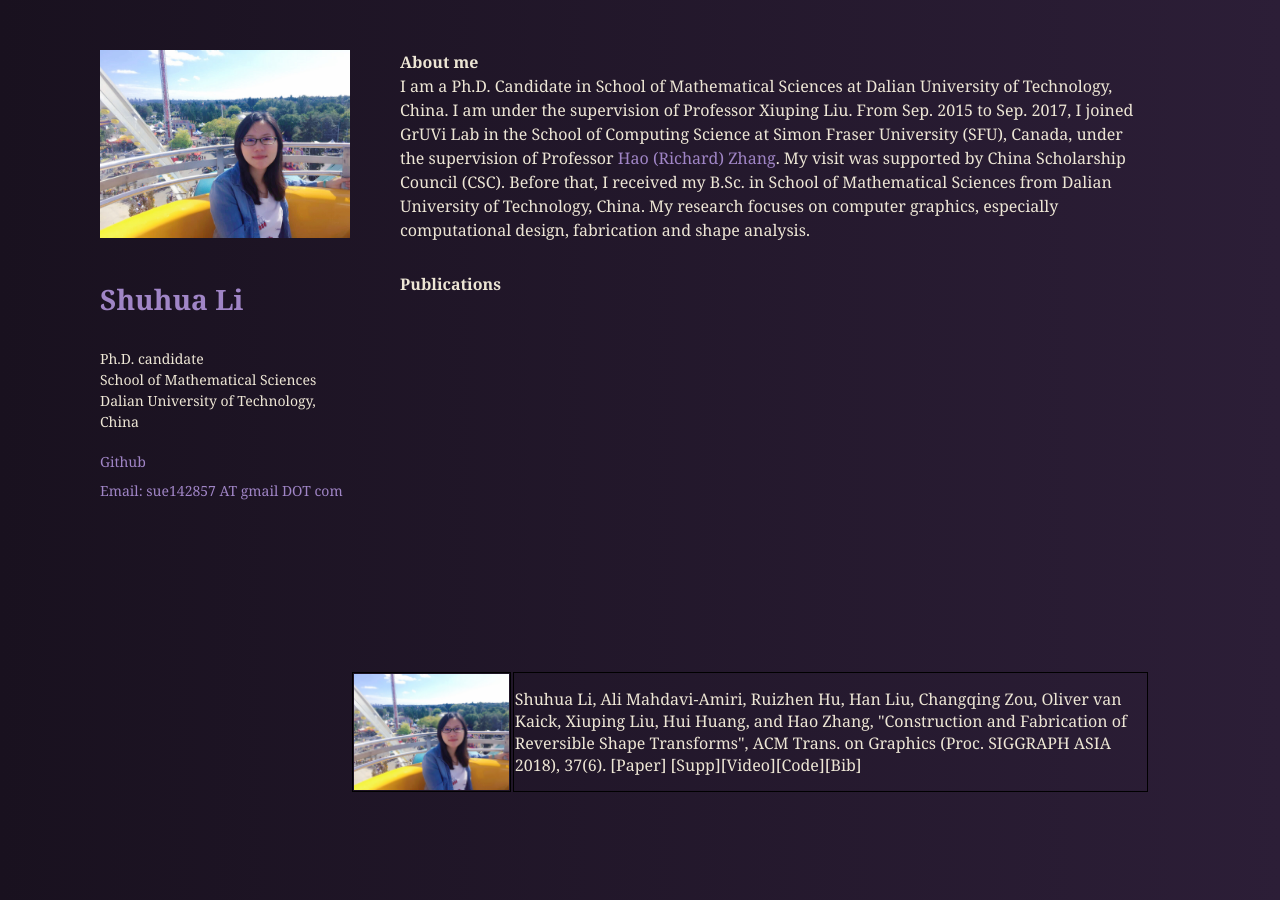
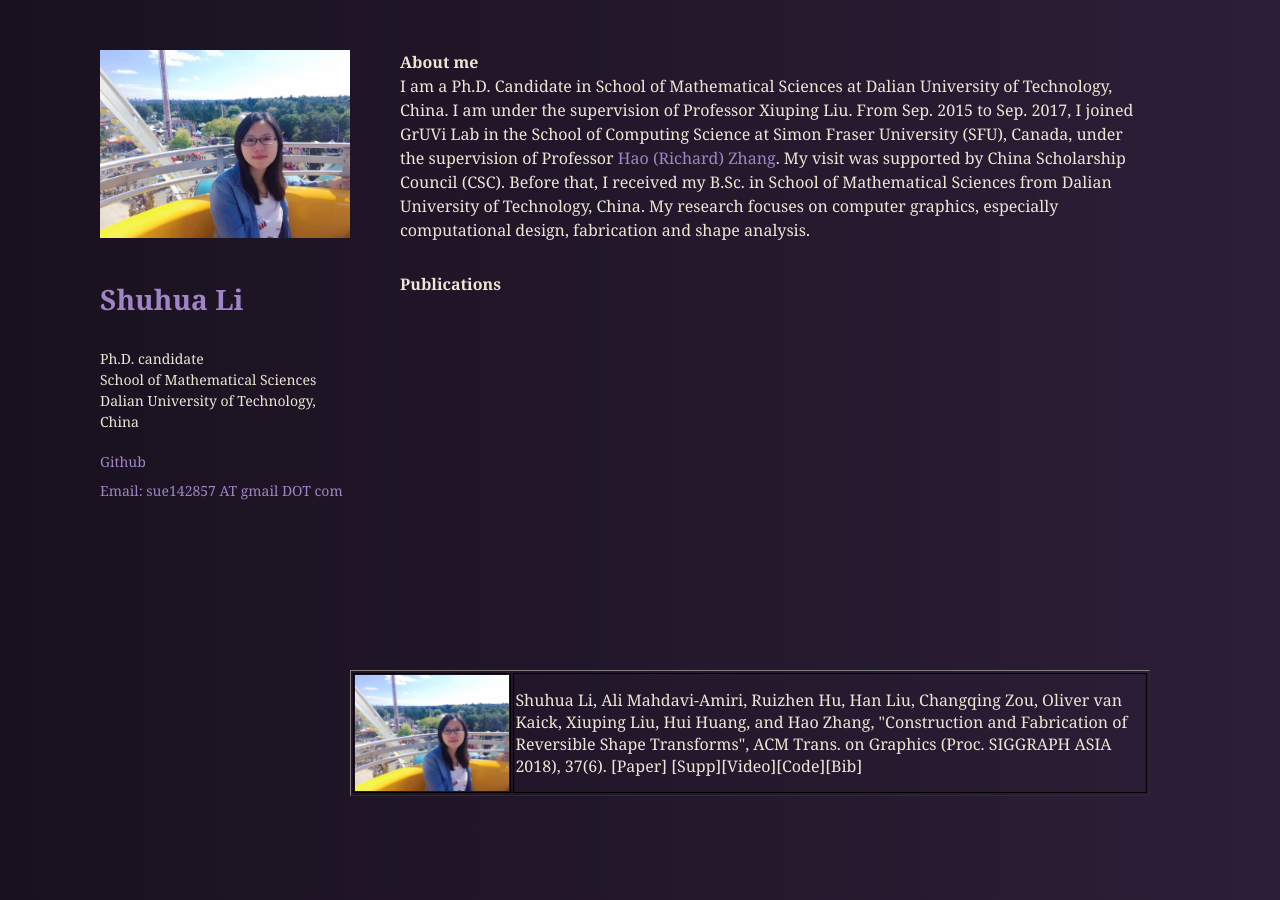
Before and after one commit to sergiokopplin/violet, a Jekyll site: the page built from index.html, in a window 1280 px wide. Built offline with Jekyll 4.4.1, drawn with Linux system fonts in a browser that asks for light colours.

Commit message:
Update index.html

```diff
--- a/index.html
+++ b/index.html
@@ -37,7 +37,7 @@ title: Homepage
     <strong>Publications</strong></br>
   </p>
 
-  <table >
+  <table border="1px">
     <tr>
       <td width="20%">
         <img style="display:block;" width="100%" height="auto" src="assets/images/sue.jpg">
```
